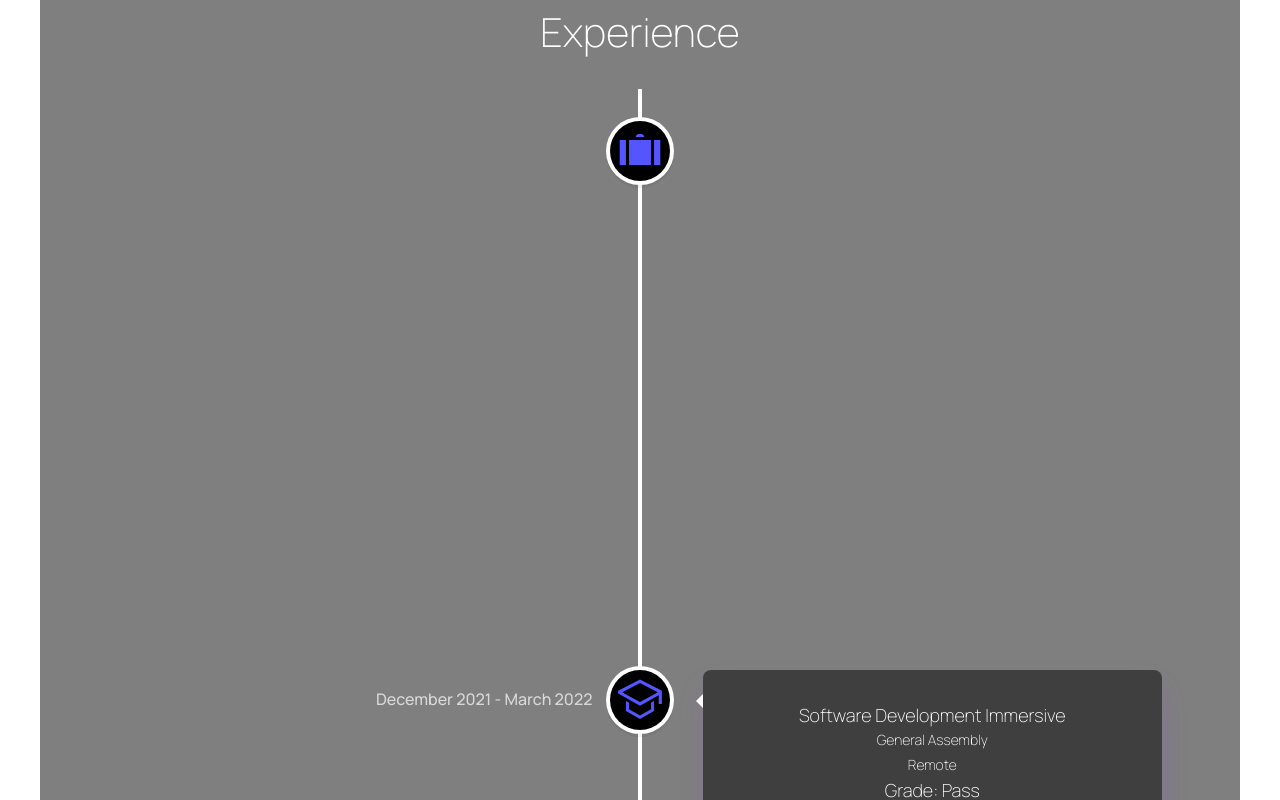
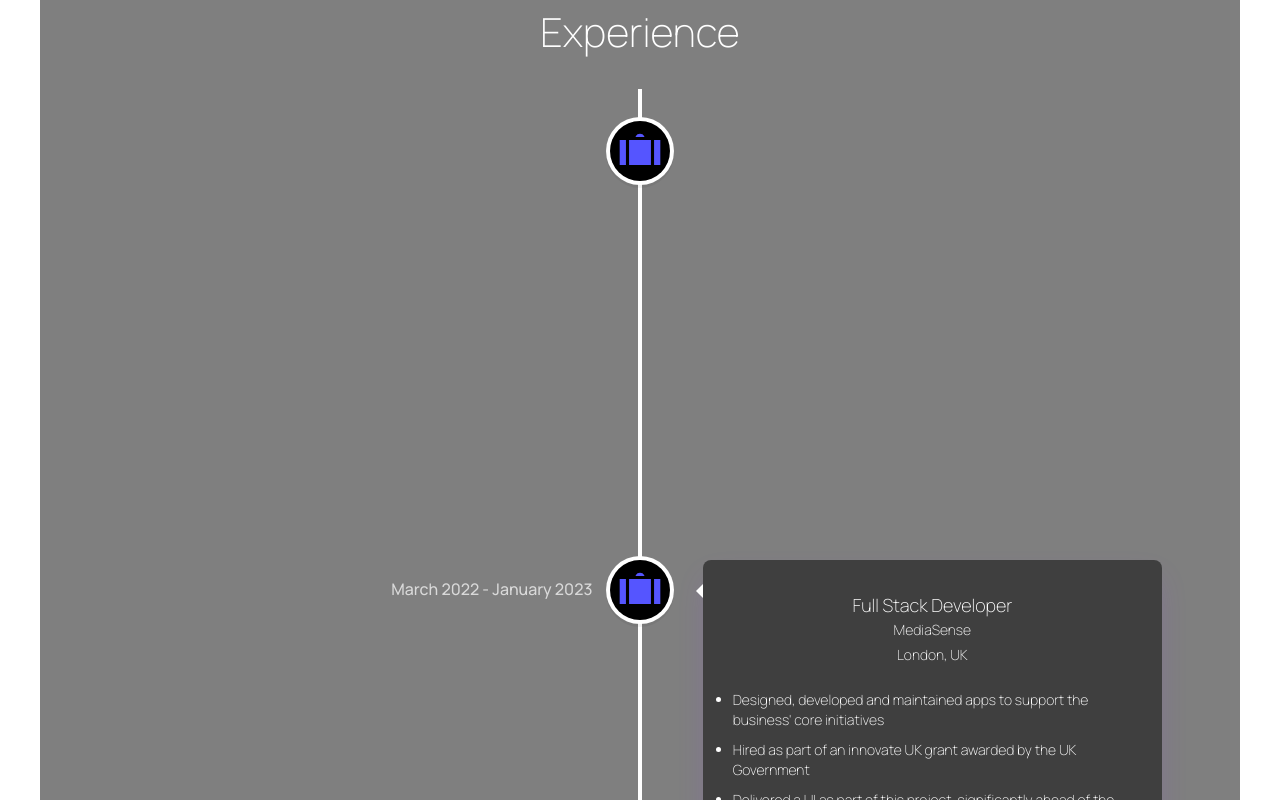
Before and after one commit to lovegroa/portfolio, a Next.js app: page / in a window 1280 px wide. Shown: the part 4740-5540 px from the top of the page. Built offline with nearby package versions, Linux system fonts and the light colour scheme.

Commit message:
trying to fix git caching issues

```diff
--- a/src/sections/experience/experience.section.tsx
+++ b/src/sections/experience/experience.section.tsx
@@ -26,6 +26,19 @@
 
   const timelineElements: TimelineElementData[] = [
     {
+      title: 'Software engineer',
+      company: 'Evolany',
+      location: 'Tokyo, Japan',
+      description: [
+        'Archeticted and configured a React based frontend to replace the exsiting any.js internal library',
+        'Implemented new deployment processes including precommit rules using Husky, CI/CD using CircleCI with automated testing, using Vitest and Playwrite',
+        'Leading a team to create Anybot Overseas, an international version of the core japanese chatbot product',
+        'Developed Line mini apps for clients',
+      ],
+      date: 'May 2023 - present',
+      icon: '/work.svg',
+    },
+    {
       title: 'Full Stack Developer',
       company: 'MediaSense',
       location: 'London, UK',
@@ -38,7 +51,7 @@
         'Released the tool with Docker via AWS',
         'The tool is now being pitched to very well known FMCG brands',
       ],
-      date: 'March 2022 - present',
+      date: 'March 2022 - January 2023',
       icon: '/work.svg',
     },
     {
```
